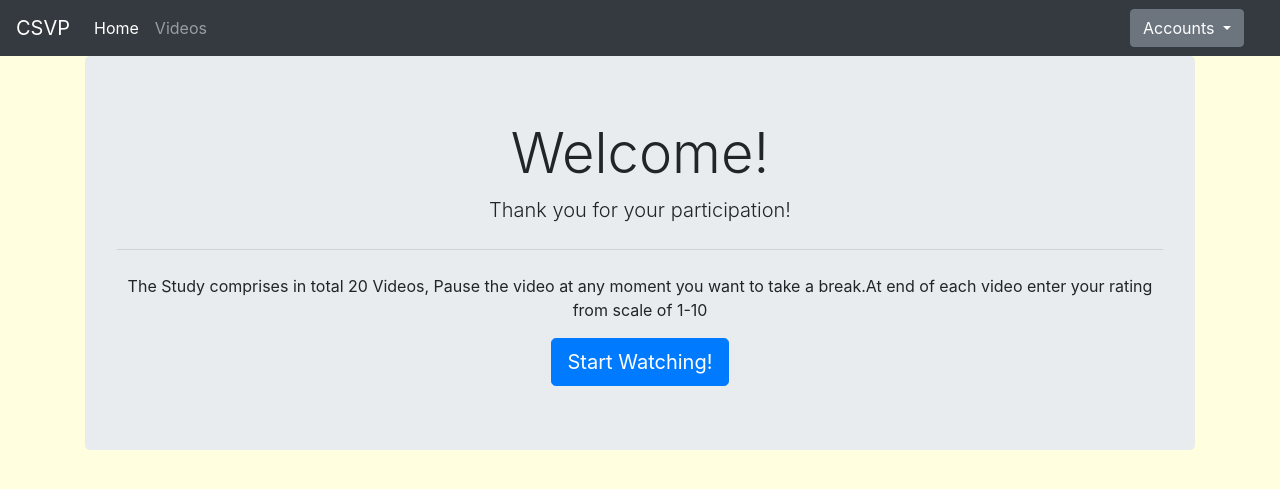
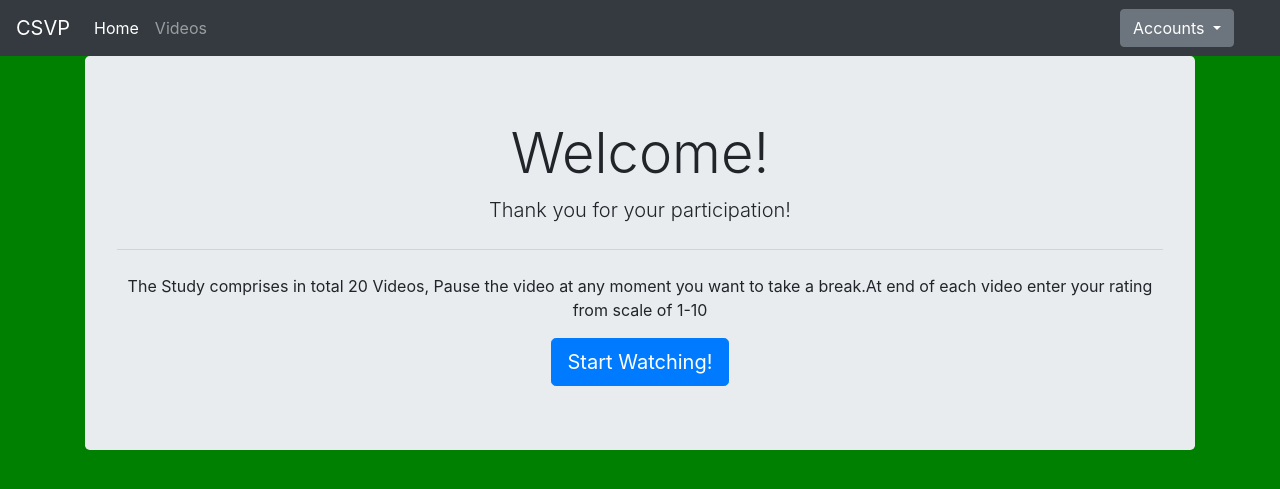
Before and after one commit to ganesh292/DjangoApplication, a Django app: page /videoplay/ in a window 1280 px wide. Shown: the top 489 px of the page. Run offline with Django 3.2, Linux system fonts and the light colour scheme; some libraries are stand-ins or nearby versions.

Commit message:
Updated home.html changed body background colour to green form light yellow changed padding-right to 30px from 20px
Former-commit-id: b3fc1ef6b695bfecc9d605eeb1eb34ddca813621

```diff
--- a/prototype1/videoplay/templates/videoplay/home.html
+++ b/prototype1/videoplay/templates/videoplay/home.html
@@ -19,10 +19,10 @@
                 </div>
     <style>
         body {
-            background-color:lightyellow
+            background-color:green;
         }
          #accounts {
-          padding-right: 20px;
+          padding-right: 30px;
         }
         .dropdown-item {
           position: relative;
```
